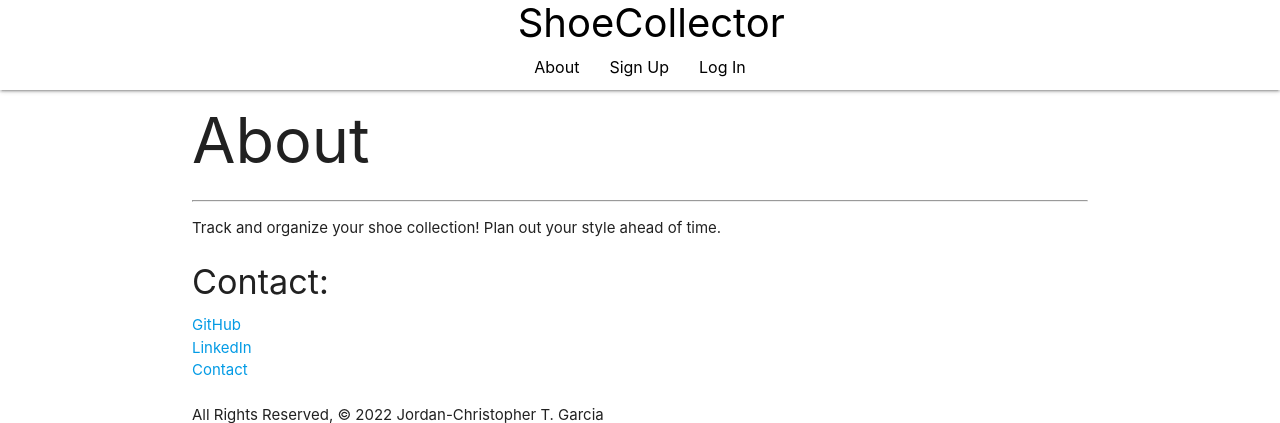
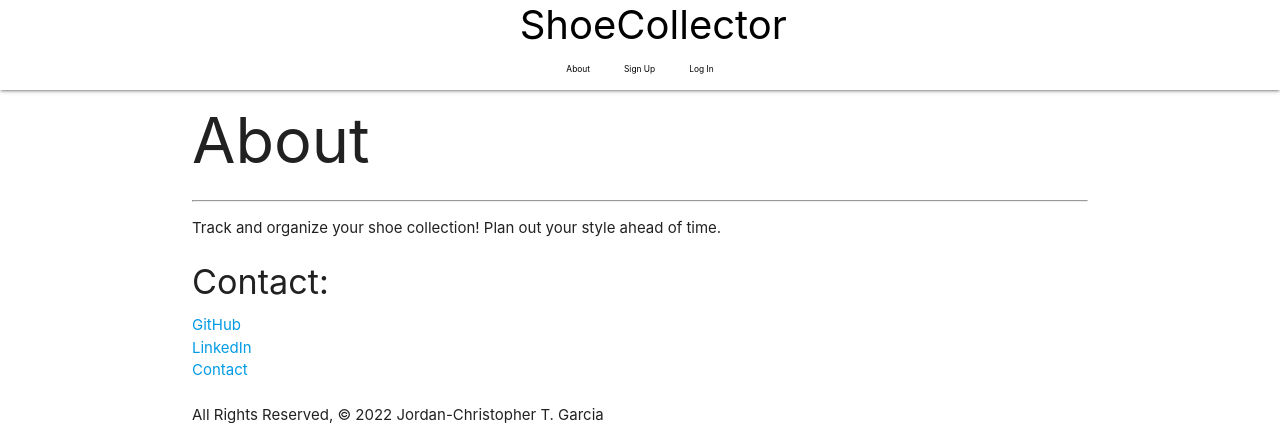
Before and after one commit to jctgarcia20/shoe-collector, a Django app: template main_app/templates/about.html in a window 1280 px wide. Shown: the top 423 px of the page. Run offline with Django 3.2, Linux system fonts and the light colour scheme; the template is opened without the code that fills it, so the values that code supplies are empty.

Commit message:
Fix navbar

```diff
--- a/main_app/static/css/style.css
+++ b/main_app/static/css/style.css
@@ -23,8 +23,14 @@
 }
 
 nav ul a {
+  display: flex;
+  align-items: center;
   color: black;
-  font-size: 2vmin;
+  font-size: 1.05vmin;
+  margin: 0.25vmin;
+  white-space:nowrap;
+  overflow:hidden;
+  text-overflow:ellipsis;
 }
 
 #slogan {
```
